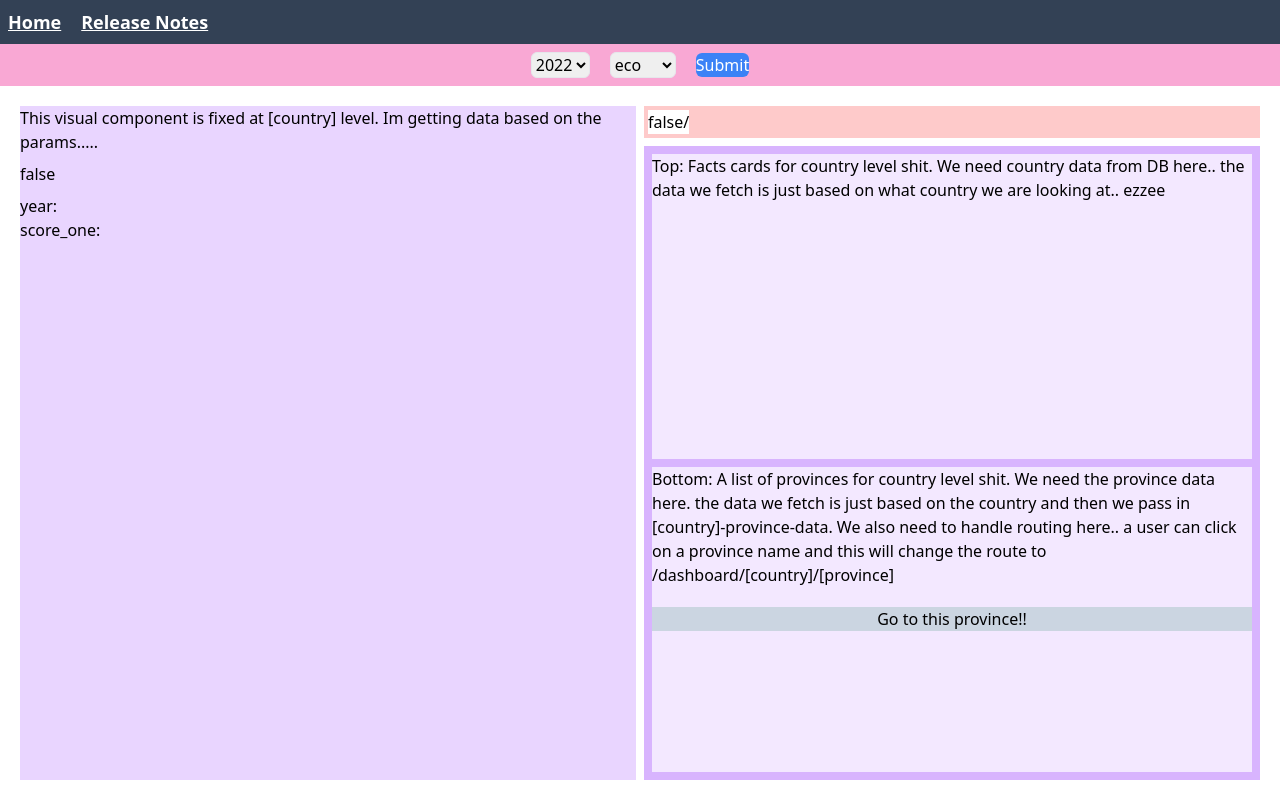
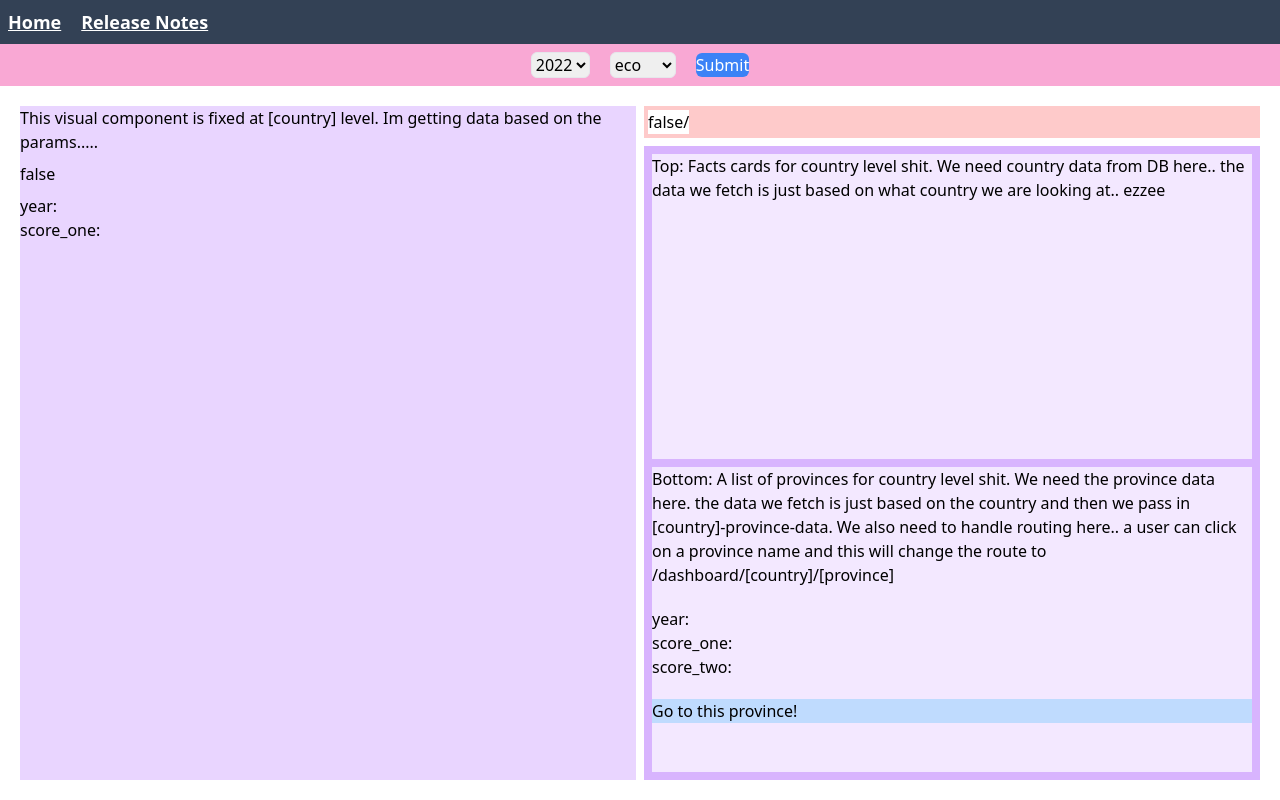
Before and after one commit to RobJJ/gpbp-ldt, a Next.js app: page /dashboard/false in a window 1280 px wide. Built offline with nearby package versions, Linux system fonts and the light colour scheme.

Commit message:
setting data props for country level page

```diff
--- a/src/app/dashboard/[country]/page.js
+++ b/src/app/dashboard/[country]/page.js
@@ -2,7 +2,9 @@
 
 import CountryPageListComponent from "@/components/CountryPageListComponent";
 
-export default function CountryPage({ params }) {
+export default function CountryPage({ params, searchParams }) {
+  console.log("[CountryPage] : rendered : params : ", params);
+  console.log("[CountryPage] : rendered : searchParams : ", searchParams);
   return (
     <div className="w-full h-full bg-purple-300 flex flex-col p-2 gap-2">
       <section className="w-full h-1/2 bg-purple-100">
@@ -12,7 +14,10 @@ export default function CountryPage({ params }) {
       </section>
       {/* this should be a click component as it needs to do NAV!*/}
 
-      <CountryPageListComponent country={params.country} />
+      <CountryPageListComponent
+        country={params.country}
+        searchParams={searchParams}
+      />
     </div>
   );
 }
--- a/src/components/CountryPageListComponent.jsx
+++ b/src/components/CountryPageListComponent.jsx
@@ -1,12 +1,15 @@
-"use client";
+// "use client";
+import Link from "next/link";
 import { usePathname, useSearchParams, useRouter } from "next/navigation";
 
-export default function CountryPageListComponent({ country }) {
-  const router = useRouter();
-  const pathname = usePathname();
-  const handleProvinceClick = () => {
-    router.push(`/dashboard/${country}/fartProvince`);
-  };
+// getting params and searchParams from the the countryPage which is child of layout... it will rendered when these properties change and thus this should be up to date
+export default function CountryPageListComponent({ country, searchParams }) {
+  // get data here based on country and searchParams
+  // const router = useRouter();
+  // const pathname = usePathname();
+  // const handleProvinceClick = () => {
+  //   router.push(`/dashboard/${country}/testProvinceBitch`);
+  // };
   return (
     <section className="w-full h-1/2 bg-purple-100 flex flex-col gap-5">
       <span>
@@ -16,9 +19,27 @@ export default function CountryPageListComponent({ country }) {
         user can click on a province name and this will change the route to
         /dashboard/[country]/[province]
       </span>
-      <button onClick={handleProvinceClick} className="bg-slate-300">
+      <span className="">
+        year: {searchParams.year}
+        <br /> score_one: {searchParams.score_one}
+        <br /> score_two: {searchParams.score_two}
+      </span>
+      {/*<button onClick={handleProvinceClick} className="bg-slate-300">
         Go to this province!!
-      </button>
+  </button>*/}
+      <Link
+        href={{
+          pathname: `/dashboard/${country}/testProvince`,
+          query: {
+            year: `${searchParams.year}`,
+            score_one: `${searchParams.score_one}`,
+            score_two: `${searchParams.score_two}`,
+          },
+        }}
+        className="bg-blue-200"
+      >
+        Go to this province!
+      </Link>
     </section>
   );
 }
--- a/src/components/FilterNavbarExp-child.jsx
+++ b/src/components/FilterNavbarExp-child.jsx
@@ -2,8 +2,12 @@
 import { usePathname, useRouter } from "next/navigation";
 import React, { useState } from "react";
 
-export default function FilterNavbarExpChild({ yearParam, scoreOneParam }) {
-//   console.log("adqwdqw", scoreOneParam, yearParam);
+export default function FilterNavbarExpChild({
+  yearParam,
+  scoreOneParam,
+  scoreTwoParam,
+}) {
+  //   console.log("adqwdqw", scoreOneParam, yearParam);
   const router = useRouter();
   const pathname = usePathname();
 
@@ -14,7 +18,9 @@ export default function FilterNavbarExpChild({ yearParam, scoreOneParam }) {
   // handle changing router here...
   const handleSubmit = (event) => {
     event.preventDefault();
-    router.push(`${pathname}?year=${year}&score_one=${topic}`);
+    router.push(
+      `${pathname}?year=${year}&score_one=${topic}&score_two=${scoreTwoParam}`
+    );
   };
   const handleYearChange = (event) => {
     setYear(event.target.value);
--- a/src/components/FilterNavbarExp.jsx
+++ b/src/components/FilterNavbarExp.jsx
@@ -6,12 +6,13 @@ import FilterNavbarExpChild from "./FilterNavbarExp-child";
 export default function FilterNavbarExp({}) {
   const searchParams = useSearchParams();
 
-//   console.log("[FilterNavbarExp] : searchParams passed through?", searchParams);
+  //   console.log("[FilterNavbarExp] : searchParams passed through?", searchParams);
 
   return (
     <FilterNavbarExpChild
       yearParam={searchParams.get("year")}
       scoreOneParam={searchParams.get("score_one")}
+      scoreTwoParam={searchParams.get("score_two")}
     />
   );
 }
```
